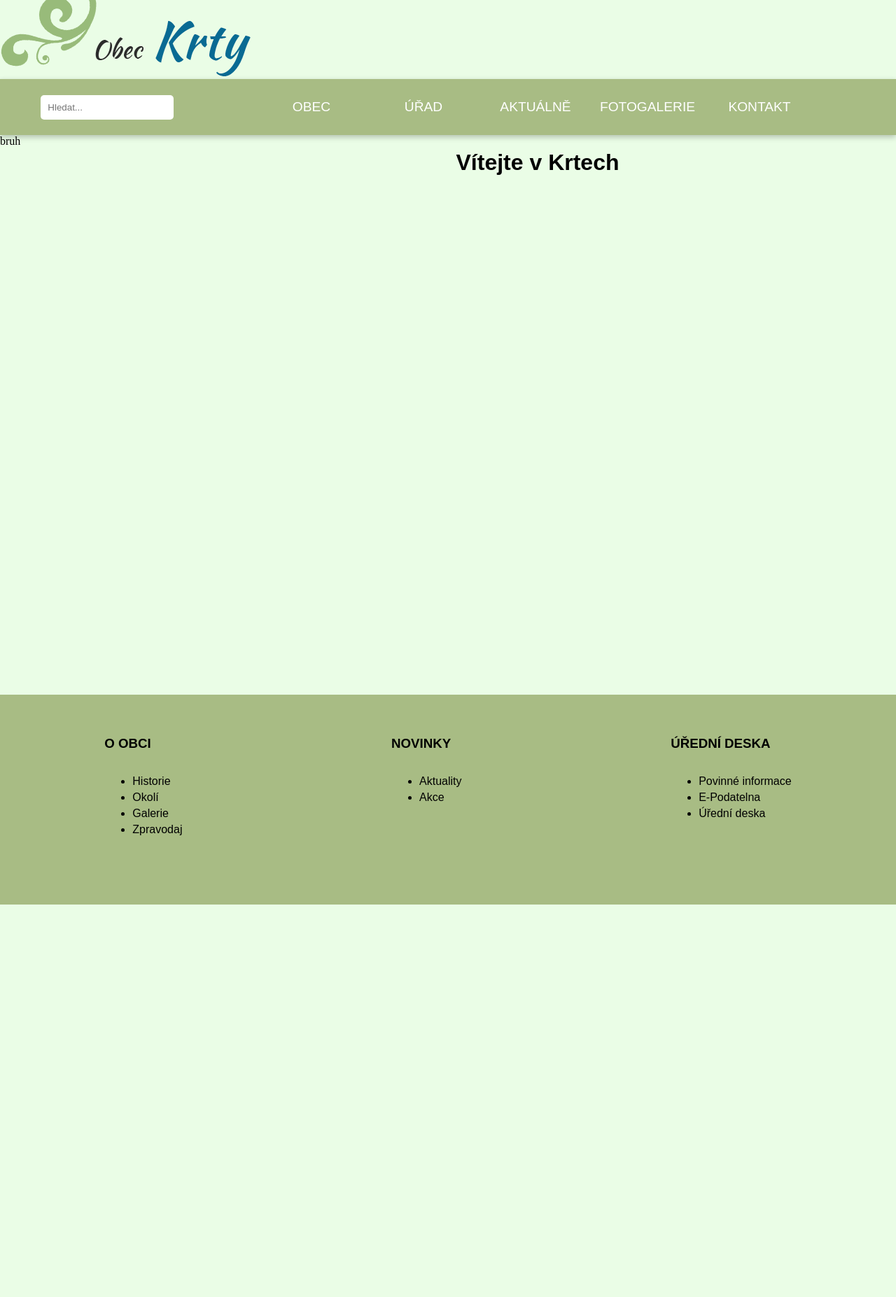
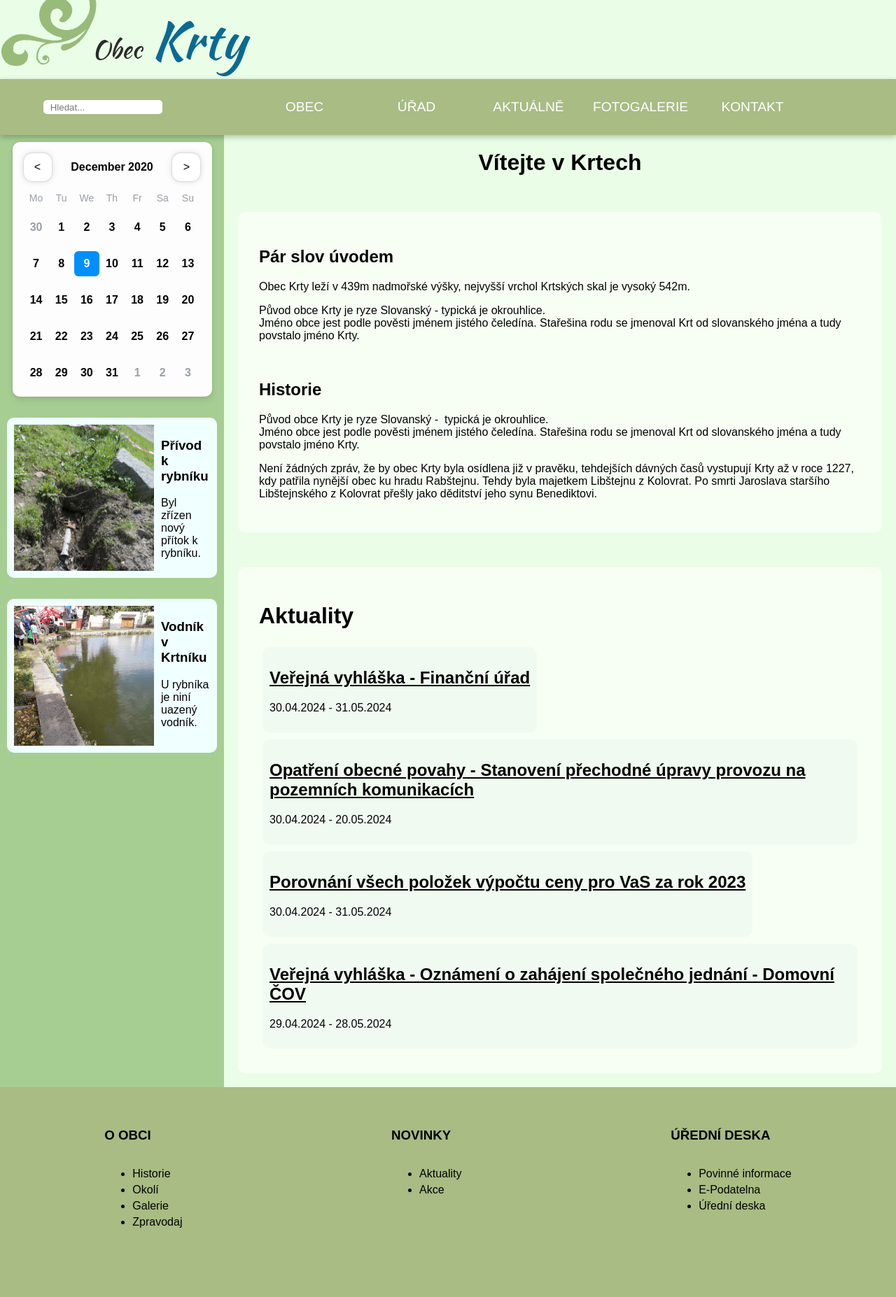
Before and after one commit to Trenclik/krty-web, a PHP site: page / in a window 1280 px wide. Shown: the whole page at 70% size. Before the commit the page ends 1293 px from the top, so only its background shows below. Run offline with PHP 8.4, Linux system fonts and the light colour scheme.

Commit message:
final
pro prezentaci finální verze

```diff
--- a/global.css
+++ b/global.css
@@ -14,16 +14,59 @@ main{
 
 }
 .stred{
-    width: 80%;
+    width: 75%;
     font-family: sans-serif;
     display: flex;
-    justify-content: center;
+    align-items: center;
+    flex-direction: column;
+    gap: 10px;
+}
+.obsah{
+    background-color: rgb(247, 255, 245);
+    border-radius: 10px;
+    padding: 30px;
+    margin: 20px;
+
 }
 .stred h1 {
     font-family: sans-serif;
 }
 .banner{
-    width: 20%;
+    display: flex;
+    flex-direction: column;
+    align-items: center;
+    width: 25%;
+    padding: 10px;
+    background-color:rgb(166, 206, 147);
+}
+.novinky{
+    display: flex;
+    background-color: azure;
+    border-radius: 10px;
+    margin-top: 30px;
+    padding: 10px;
+    gap: 10px;
+}
+.aktu {
+    display: flex;
+    padding: 30px;
+    flex-direction: column;
+    align-items: flex-start;
+    background-color: rgb(247, 255, 245);
+    border-radius: 10px;
+    margin: 20px;
+    width: -webkit-fill-available;
+}
+
+
+.bruh{
+    background-color: rgba(205, 216, 203, 0.137);
+    border-radius: 10px;
+    padding: 10px;
+    margin: 5px;
+}
+.bruh a{
+    color: black;
 }
 @media screen and (max-width: 768px) { /* mobil */
     .slide{
@@ -32,6 +75,18 @@ main{
         height: 0px;
     }
     .banner{
+        padding: 0%;
+    }
+    .obsah{
+        background-color: rgb(234, 253, 230);
+    }
+    .aktu{
+        background-color: rgb(234, 253, 230);
+    }
+
+}
+@media screen and (max-width: 1260px) {
+    .banner{
         visibility: hidden;
         width: 0px;
     }
--- a/index.php
+++ b/index.php
@@ -6,18 +6,58 @@
     <meta name="viewport" content="width=device-width, initial-scale=1.0">
     <title>Obec Krty</title>
     <link rel="stylesheet" href="global.css">
+    <link rel="stylesheet" href="kalendar.css">
 <?php
     include 'UI.php'
 ?>
 
     <main>
         <div class="banner">
-            bruh
+            <?php
+            include 'kalendar.php'
+            ?>
+            <div class="novinky">
+                <img src="/obrázky\DSC_0699.jpg">
+                <div>
+                    <h3>Přívod k rybníku</h3>
+                    <p>Byl zřízen nový přítok k rybníku.</p>
+                </div>
+            </div>
+            <div class="novinky">
+                <img src="/obrázky\20190929_135955.jpg">
+                <div>
+                    <h3>Vodník v Krtníku</h3>
+                    <p>U rybníka je niní uazený vodník.</p>
+                </div>
+            </div>
         </div>
         <div class="stred">
             <h1>Vítejte v Krtech</h1>
             <div class="obsah">
-                <p></p>
+                <h2>Pár slov úvodem</h2>
+                <p>Obec Krty leží v&nbsp;439m nadmořské výšky, nejvyšší vrchol Krtských skal je vysoký 542m.</p> <p>Původ obce Krty je ryze Slovanský - typická je okrouhlice.<br> Jméno obce jest podle pověsti jménem jistého čeledína. Stařešina rodu se&nbsp;jmenoval Krt&nbsp;od&nbsp;slovanského jména a&nbsp;tudy povstalo jméno Krty.</p>
+                <br>
+                <h2>Historie</h2>
+                <p>Původ obce Krty je ryze Slovanský -&nbsp; typická je okrouhlice.<br> Jméno obce jest podle pověsti jménem jistého čeledína. Stařešina rodu se&nbsp;jmenoval Krt od&nbsp;slovanského jména a&nbsp;tudy povstalo jméno Krty.</p> <p>Není žádných zpráv, že&nbsp;by obec Krty byla osídlena již v&nbsp;pravěku, tehdejších dávných časů vystupují Krty až&nbsp;v&nbsp;roce 1227, kdy patřila nynější obec ku hradu Rabštejnu. Tehdy byla majetkem Libštejnu z&nbsp;Kolovrat. Po&nbsp;smrti Jaroslava staršího Libštejnského z&nbsp;Kolovrat přešly jako děditství jeho synu Benediktovi.</p>
+            </div>
+            <div class="aktu">
+                <h1>Aktuality</h1>
+                <div class="bruh">
+                    <a href="#"><h2>Veřejná vyhláška - Finanční úřad</h2></a>
+                    <p>30.04.2024 - 31.05.2024</p>
+                </div>
+                <div class="bruh">
+                    <a href="#"><h2>Opatření obecné povahy - Stanovení přechodné úpravy provozu na pozemních komunikacích</h2></a>
+                    <p>30.04.2024 - 20.05.2024</p>
+                </div>
+                <div class="bruh">
+                    <a href="#"><h2>Porovnání všech položek výpočtu ceny pro VaS za rok 2023</h2></a>
+                    <p>30.04.2024 - 31.05.2024</p>
+                </div>
+                <div class="bruh">
+                    <a href="#"><h2>Veřejná vyhláška - Oznámení o zahájení společného jednání - Domovní ČOV</h2></a>
+                    <p>29.04.2024 - 28.05.2024</p>
+                </div>
             </div>
         </div>
 
--- /dev/null
+++ b/kalendar.css
@@ -0,0 +1,109 @@
+*, *:after, *:before {
+	 box-sizing: border-box;
+}
+ :root {
+	 --c-theme-primary: #008ffd;
+	 --c-theme-primary-accent: #cbe8ff;
+	 --c-bg-primary: #d6dae0;
+	 --c-bg-secondary: #eaebec;
+	 --c-bg-tertiary: #fdfdfd;
+	 --c-text-primary: #1f1f25;
+	 --c-text-secondary: #999fa6;
+	 font-family: sans-serif;
+}
+ button {
+	 font: inherit;
+	 cursor: pointer;
+}
+ button:focus {
+	 outline: 0;
+}
+ .datepicker {
+	 width: 95%;
+	 max-width: 350px;
+	 background-color: var(--c-bg-tertiary);
+	 border-radius: 10px;
+	 box-shadow: 0 0 2px 0 rgba(0, 0, 0, .2), 0 5px 10px 0 rgba(0, 0, 0, .1);
+	 padding: 1rem;
+}
+ .datepicker-top {
+	 margin-bottom: 1rem;
+}
+ .btn-group {
+	 display: flex;
+	 flex-wrap: wrap;
+	 margin-bottom: 1rem;
+	 margin-top: -0.5rem;
+}
+ .tag {
+	 margin-right: 0.5rem;
+	 margin-top: 0.5rem;
+	 border: 0;
+	 background-color: var(--c-bg-secondary);
+	 border-radius: 10px;
+	 padding: 0.5em 0.75em;
+	 font-weight: 600;
+}
+ .month-selector {
+	 display: flex;
+	 justify-content: space-between;
+	 align-items: center;
+}
+ .arrow {
+	 display: flex;
+	 align-items: center;
+	 justify-content: center;
+	 border: 0;
+	 background-color: #fff;
+	 border-radius: 12px;
+	 width: 2.5rem;
+	 height: 2.5rem;
+	 box-shadow: 0 0 2px 0 rgba(0, 0, 0, .25), 0 0 10px 0 rgba(0, 0, 0, .15);
+}
+ .month-name {
+	 font-weight: 600;
+}
+ .datepicker-calendar {
+	 display: grid;
+	 grid-template-columns: repeat(7, 1fr);
+	 grid-row-gap: 1rem;
+}
+ .day, .date {
+	 justify-self: center;
+}
+ .day {
+	 color: var(--c-text-secondary);
+	 font-size: 0.875em;
+	 font-weight: 500;
+	 justify-self: center;
+}
+ .date {
+	 border: 0;
+	 padding: 0;
+	 width: 2.25rem;
+	 height: 2.25rem;
+	 display: flex;
+	 align-items: center;
+	 justify-content: center;
+	 border-radius: 6px;
+	 font-weight: 600;
+	 border: 2px solid transparent;
+	 background-color: transparent;
+	 cursor: pointer;
+}
+ .date:focus {
+	 outline: 0;
+	 color: var(--c-theme-primary);
+	 border: 2px solid var(--c-theme-primary-accent);
+}
+ .faded {
+	 color: var(--c-text-secondary);
+}
+ .current-day {
+	 color: #fff;
+	 border-color: var(--c-theme-primary);
+	 background-color: var(--c-theme-primary);
+}
+ .current-day:focus {
+	 background-color: var(--c-theme-primary-accent);
+}
--- /dev/null
+++ b/kalendar.php
@@ -0,0 +1,53 @@
+<div class="datepicker">
+	<div class="datepicker-top">
+		<div class="month-selector">
+			<button class="arrow"><i class="material-icons"></i><</button>
+			<span class="month-name">December 2020</span>
+			<button class="arrow"><i class="material-icons"></i>></button>
+		</div>
+	</div>
+	<div class="datepicker-calendar">
+		<span class="day">Mo</span>
+		<span class="day">Tu</span>
+		<span class="day">We</span>
+		<span class="day">Th</span>
+		<span class="day">Fr</span>
+		<span class="day">Sa</span>
+		<span class="day">Su</span>
+		<button class="date faded">30</button>
+		<button class="date">1</button>
+		<button class="date">2</button>
+		<button class="date">3</button>
+		<button class="date">4</button>
+		<button class="date">5</button>
+		<button class="date">6</button>
+		<button class="date">7</button>
+		<button class="date">8</button>
+		<button class="date current-day">9</button>
+		<button class="date">10</button>
+		<button class="date">11</button>
+		<button class="date">12</button>
+		<button class="date">13</button>
+		<button class="date">14</button>
+		<button class="date">15</button>
+		<button class="date">16</button>
+		<button class="date">17</button>
+		<button class="date">18</button>
+		<button class="date">19</button>
+		<button class="date">20</button>
+		<button class="date">21</button>
+		<button class="date">22</button>
+		<button class="date">23</button>
+		<button class="date">24</button>
+		<button class="date">25</button>
+		<button class="date">26</button>
+		<button class="date">27</button>
+		<button class="date">28</button>
+		<button class="date">29</button>
+		<button class="date">30</button>
+		<button class="date">31</button>
+		<button class="date faded">1</button>
+		<button class="date faded">2</button>
+		<button class="date faded">3</button>
+	</div>
+</div>
```
Also changed, not shown: fotogalerie.php (added, +21 -0 lines), kontakt.php (added, +21 -0 lines), obrázky/20190929_135955.jpg (added), obrázky/DSC_0699.jpg (added).
